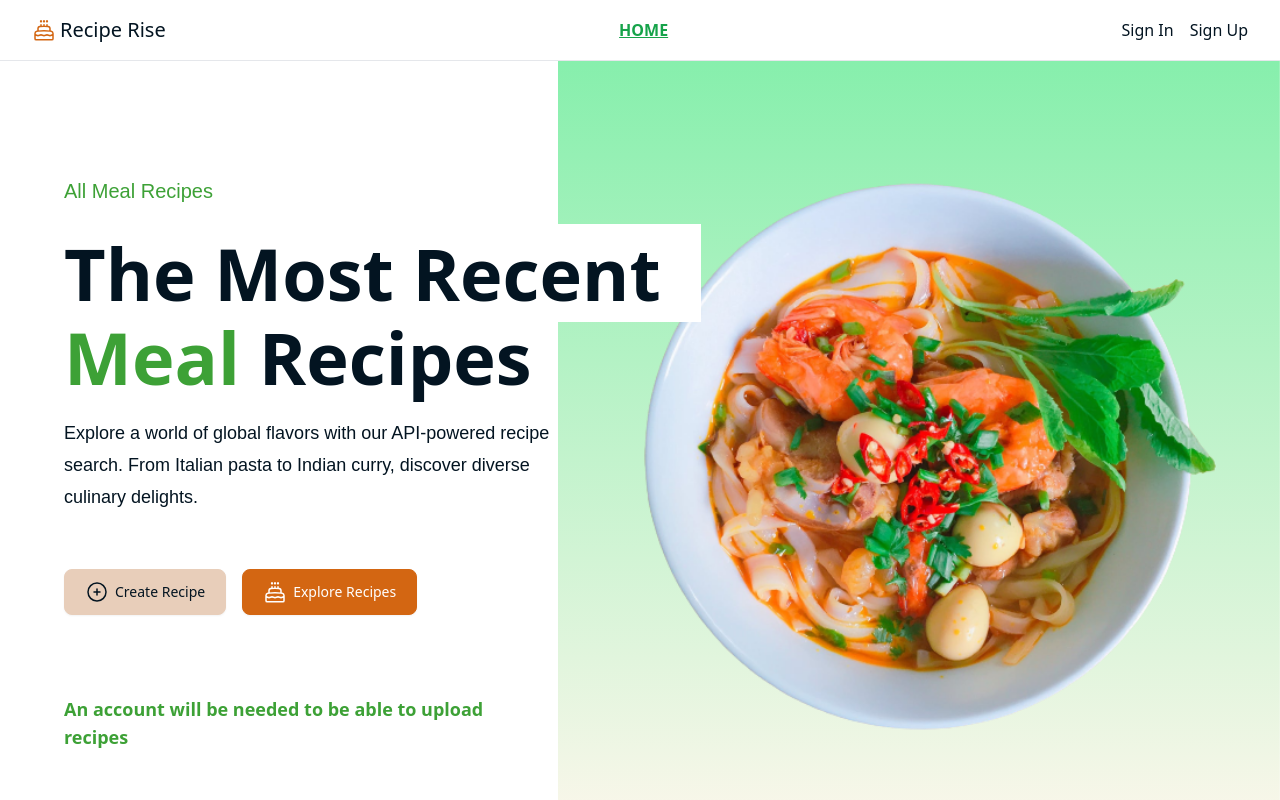
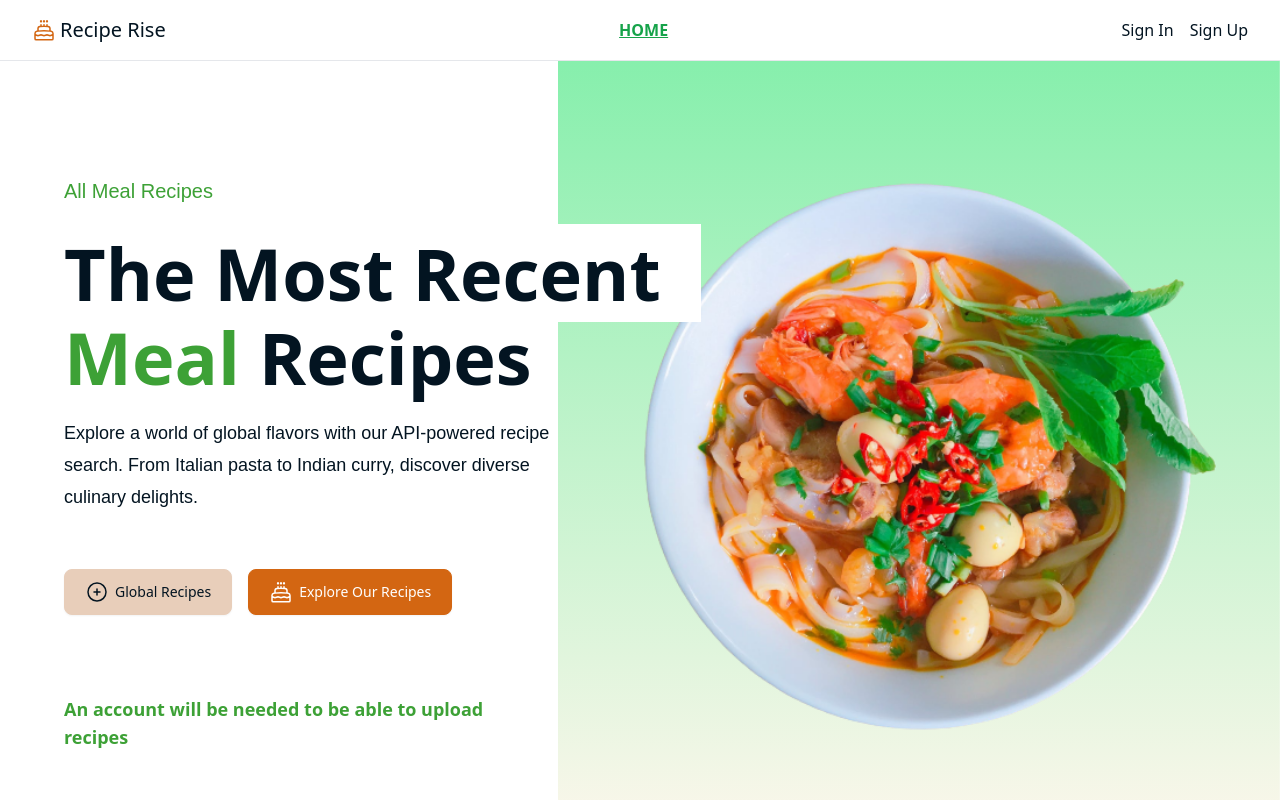
Before and after one commit to Eclarkhalid/recipe-rise-final, a React (Vite) app in the folder client/: page / in a window 1280 px wide. Shown: the top 800 px of the page. Built offline with nearby package versions, Linux system fonts and the light colour scheme; no server answers; a web font is replaced by a local one.

Commit message:
updating home page

```diff
--- a/client/src/App.jsx
+++ b/client/src/App.jsx
@@ -26,13 +26,13 @@ const App = () => {
             <p className=' font-satoshi  text-lg leading-8 mt-6 mb-14 max-w-lg text-text'>Explore a world of global flavors with our API-powered recipe search. From Italian pasta to Indian curry, discover diverse culinary delights.
             </p>
             <div className='flex gap-4 items-center'>
-              <Link to={'/register'}>
+              <Link to={'/globalApi'}>
                 <button type="button" class="inline-flex items-center gap-1.5 rounded-lg border border-secondary bg-secondary px-5 py-2.5 text-center text-sm font-medium text-text shadow-sm transition-all hover:border-secondary hover:bg-secondary focus:ring focus:ring-secondary disabled:cursor-not-allowed disabled:border-secondary disabled:bg-secondary">
                   <svg xmlns="http://www.w3.org/2000/svg" fill="none" viewBox="0 0 24 24" stroke-width="1.5" stroke="currentColor" class="w-6 h-6 hidden lg:flex">
                     <path stroke-linecap="round" stroke-linejoin="round" d="M12 9v6m3-3H9m12 0a9 9 0 11-18 0 9 9 0 0118 0z" />
                   </svg>
 
-                  Create Recipe
+                  Global Recipes
                 </button>
               </Link>
               <Link to={'/home'}>
@@ -41,7 +41,7 @@ const App = () => {
                     <path stroke-linecap="round" stroke-linejoin="round" d="M12 8.25v-1.5m0 1.5c-1.355 0-2.697.056-4.024.166C6.845 8.51 6 9.473 6 10.608v2.513m6-4.87c1.355 0 2.697.055 4.024.165C17.155 8.51 18 9.473 18 10.608v2.513m-3-4.87v-1.5m-6 1.5v-1.5m12 9.75l-1.5.75a3.354 3.354 0 01-3 0 3.354 3.354 0 00-3 0 3.354 3.354 0 01-3 0 3.354 3.354 0 00-3 0 3.354 3.354 0 01-3 0L3 16.5m15-3.38a48.474 48.474 0 00-6-.37c-2.032 0-4.034.125-6 .37m12 0c.39.049.777.102 1.163.16 1.07.16 1.837 1.094 1.837 2.175v5.17c0 .62-.504 1.124-1.125 1.124H4.125A1.125 1.125 0 013 20.625v-5.17c0-1.08.768-2.014 1.837-2.174A47.78 47.78 0 016 13.12M12.265 3.11a.375.375 0 11-.53 0L12 2.845l.265.265zm-3 0a.375.375 0 11-.53 0L9 2.845l.265.265zm6 0a.375.375 0 11-.53 0L15 2.845l.265.265z" />
                   </svg>
 
-                  Explore Recipes
+                  Explore Our Recipes
                 </button>
               </Link>
             </div>
```
